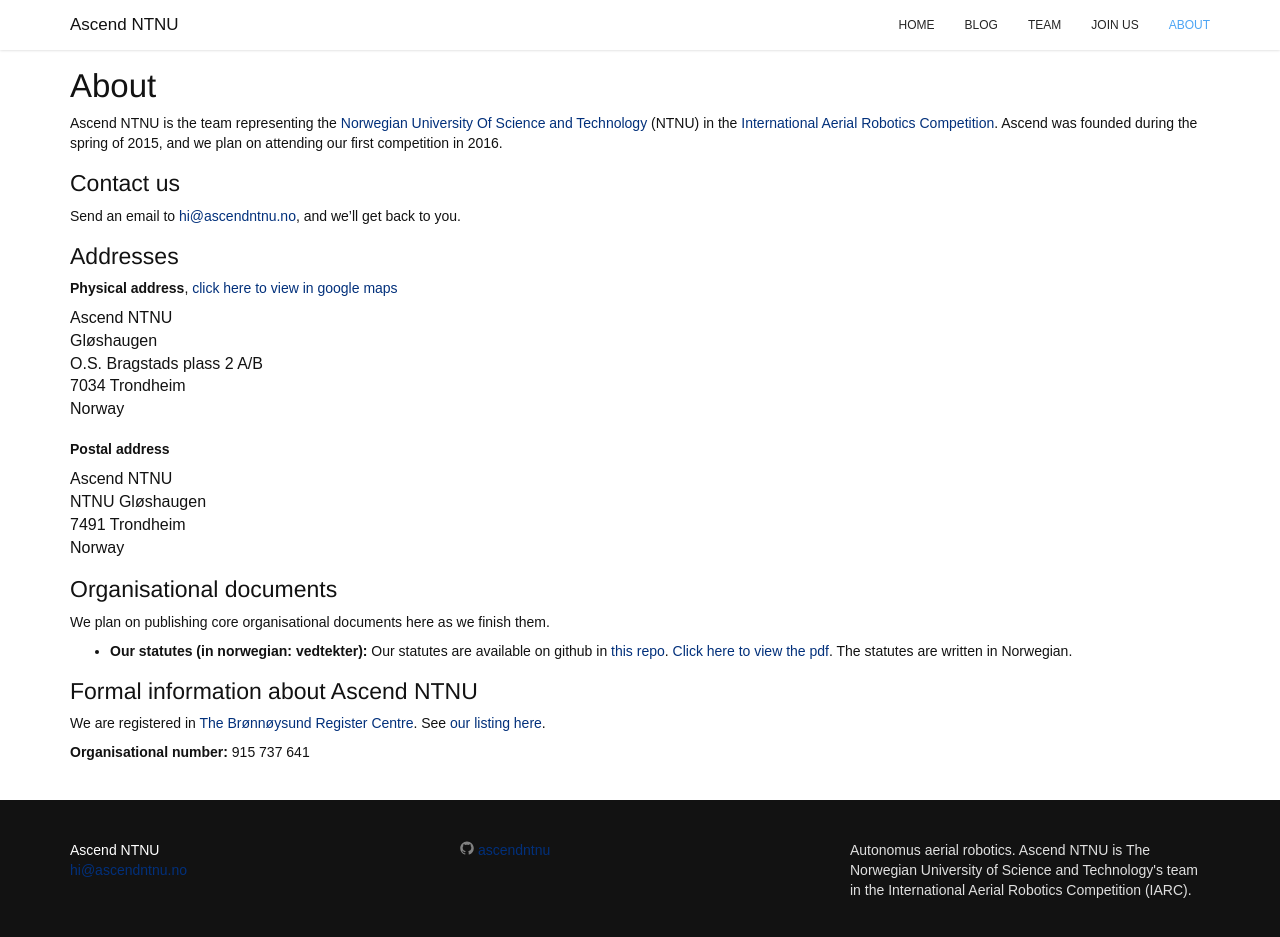
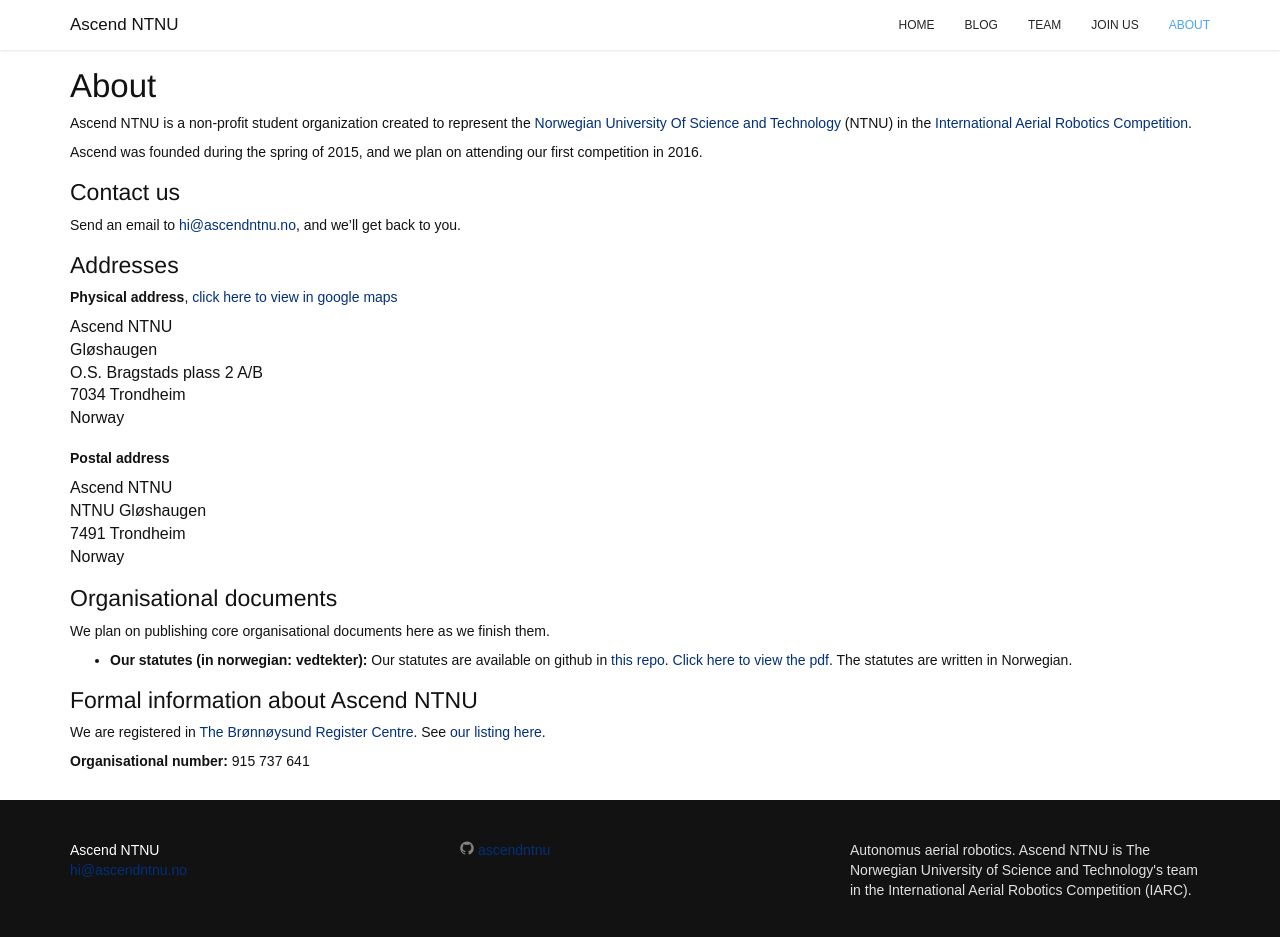
Before and after one commit to AscendNTNU/AscendNTNU.github.io, a Jekyll site: the page built from about.md, in a window 1280 px wide and 1050 px high. Shown: the top 937 px of the window. Built offline with Jekyll 4.4.1, drawn with Linux system fonts in a browser that asks for light colours; some web fonts are replaced.

Commit message:
Update About page to reflect that we are a non-profit organization

```diff
--- a/about.md
+++ b/about.md
@@ -3,7 +3,9 @@
 title: About
 permalink: /about/
 ---
-Ascend NTNU is the team representing the [Norwegian University Of Science and Technology][NTNU] (NTNU) in the [International Aerial Robotics Competition][IARC]. Ascend was founded during the spring of 2015, and we plan on attending our first competition in 2016.
+Ascend NTNU is a non-profit student organization created to represent the [Norwegian University Of Science and Technology][NTNU] (NTNU) in the [International Aerial Robotics Competition][IARC].
+
+Ascend was founded during the spring of 2015, and we plan on attending our first competition in 2016.
 
 ###Contact us
 Send an email to [hi@ascendntnu.no](mailto:hi@ascendntnu.no), and we'll get back to you.
```
